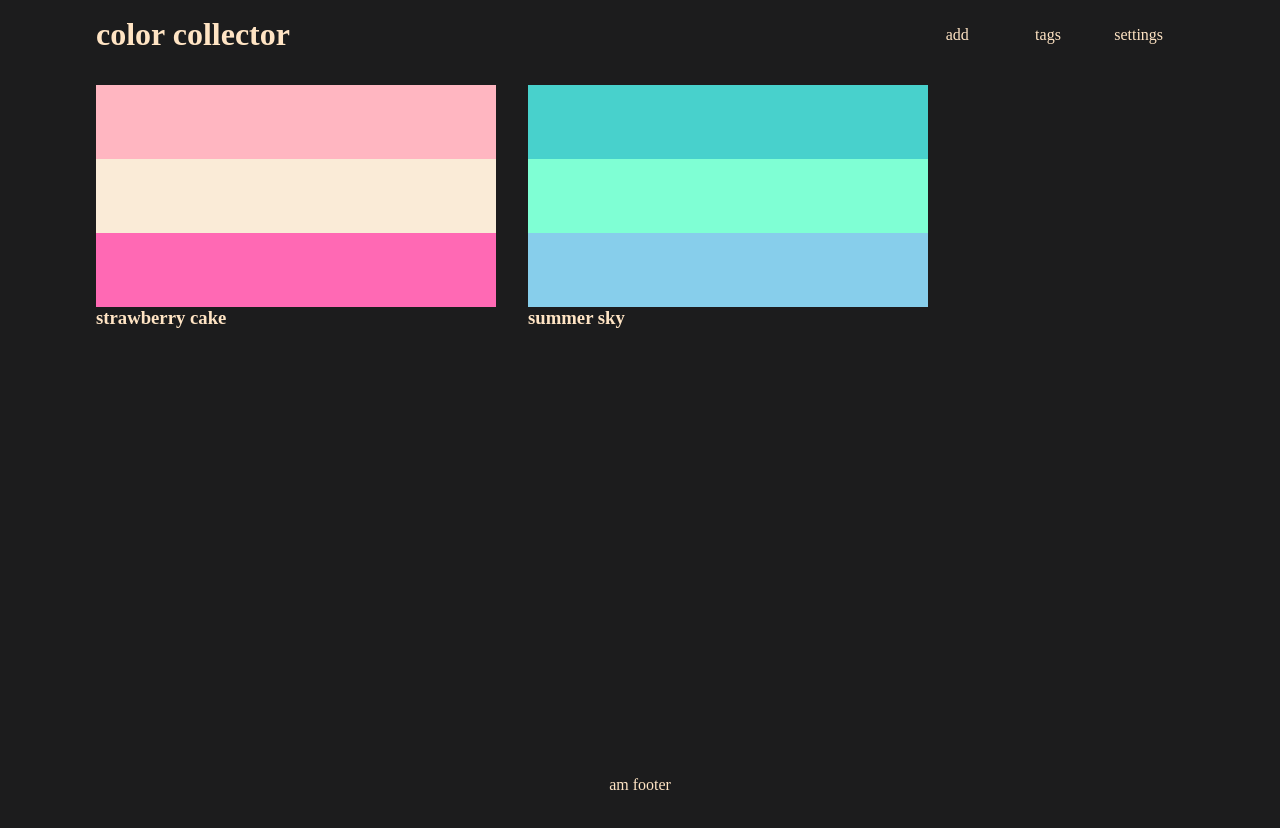
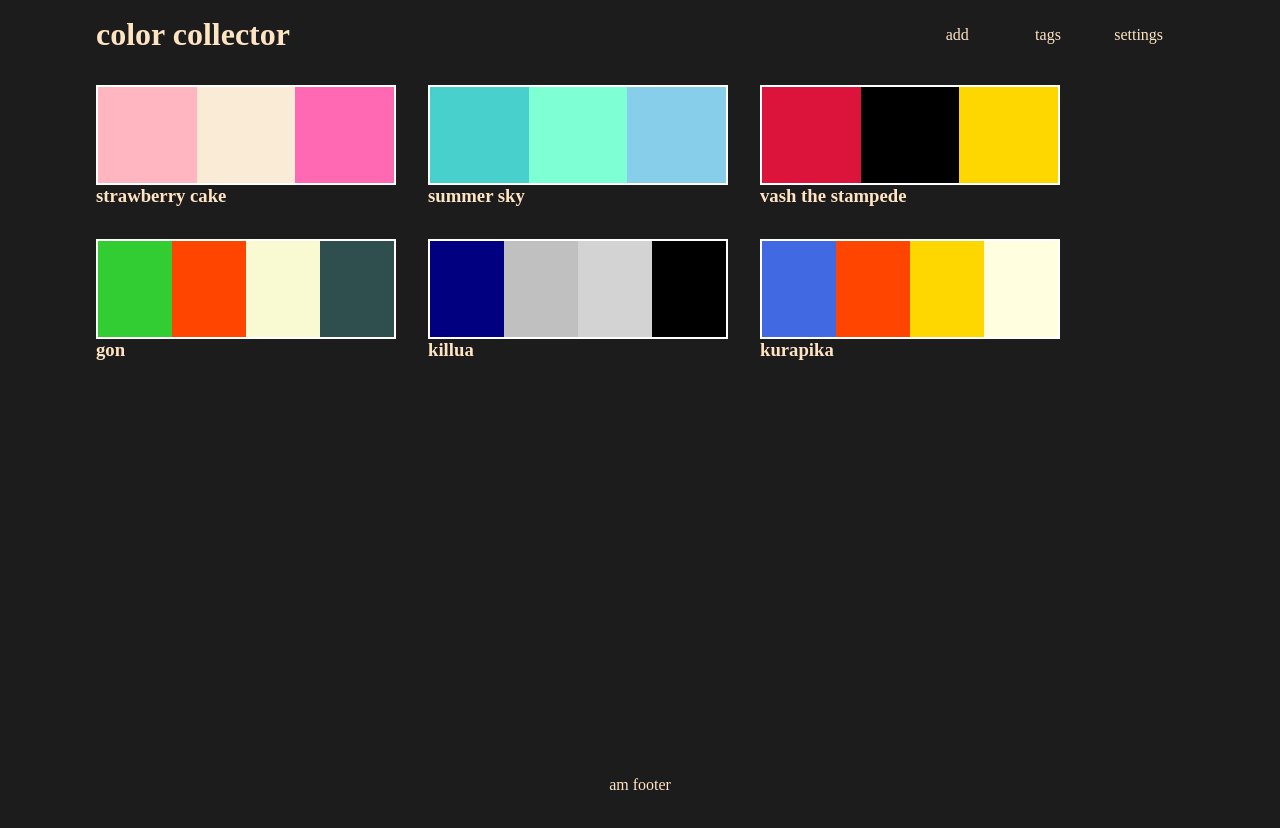
Before and after one commit to mistyb01/color-collector, a React (Create React App) app: page / in a window 1280 px wide. Shown: the top 828 px of the page. Built offline with nearby package versions, Linux system fonts and the light colour scheme.

Commit message:
improved gallery css and mock data

```diff
--- a/src/App.css
+++ b/src/App.css
@@ -38,12 +38,15 @@ footer {
 #gallery {
     display: flex;
     flex-direction: row;
+    flex-wrap:wrap;
     column-gap: 2rem;
+    row-gap: 2rem;
     margin-top: 2rem;
 }
 .color-palette {
     display: grid;
-    width: 400px;
-    height: 300px;
-    margin-bottom: 2rem;
+    grid-template-columns: repeat(auto-fit, minmax(10px, 1fr));
+    min-width: 300px;
+    height: 100px;
+    border: 2px solid white;
 }
--- a/src/Palette.js
+++ b/src/Palette.js
@@ -1,20 +1,20 @@
 import React from 'react';
 import './App.css';
+import { paletteList } from './paletteData.js'
 
-const paletteList = [
-  {paletteId: 1, paletteName: "strawberry cake", colors: ['lightpink', 'antiquewhite', 'hotpink'] },
-  {paletteId: 2, paletteName: "summer sky", colors: ['mediumturquoise', 'aquamarine', 'skyblue'] }
-]
 
 function Palette() {
   return (
     <>
     {paletteList.map((palette, index) => (
+      <div>
       <div class='color-palette'>
         {palette.colors.map((color, index) => (
         <div style={{ 'backgroundColor': color }} >&nbsp;</div>
         ))}
-        <h3>{palette.paletteName}</h3>
+      </div>
+      <h3>{palette.paletteName}</h3>
+
       </div>
     ))}
     </>
--- /dev/null
+++ b/src/paletteData.js
@@ -0,0 +1,10 @@
+export const paletteList = [
+    {paletteId: 1, paletteName: "strawberry cake", colors: ['lightpink', 'antiquewhite', 'hotpink'] },
+    {paletteId: 2, paletteName: "summer sky", colors: ['mediumturquoise', 'aquamarine', 'skyblue'] },
+    {paletteId: 3, paletteName: "vash the stampede", colors: ['Crimson', 'black', 'gold'] },
+    {paletteId: 4, paletteName: "gon", colors: ['limegreen', 'orangered', 'LightGoldenrodYellow', 'DarkSlateGray'] },
+    {paletteId: 5, paletteName: "killua", colors: ['navy', 'silver', 'lightgray', 'black'] },
+    {paletteId: 6, paletteName: "kurapika", colors: ['RoyalBlue', 'OrangeRed', 'gold', 'LightYellow'] },
+
+
+  ]
```
